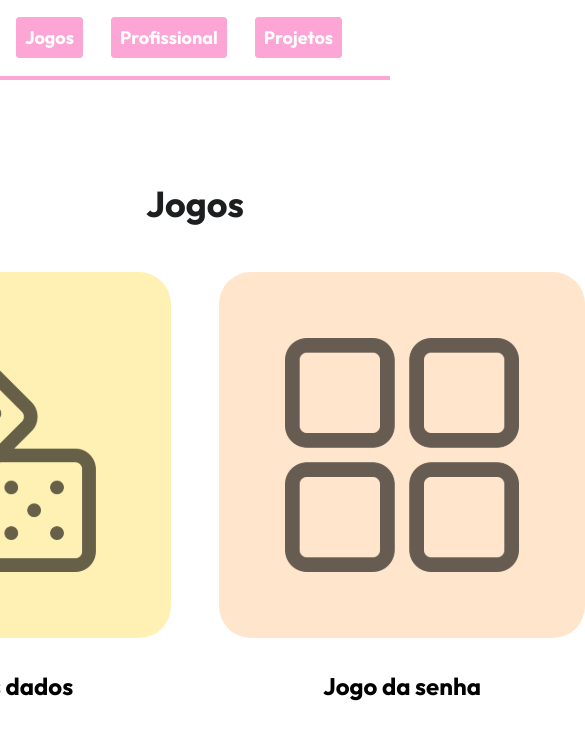
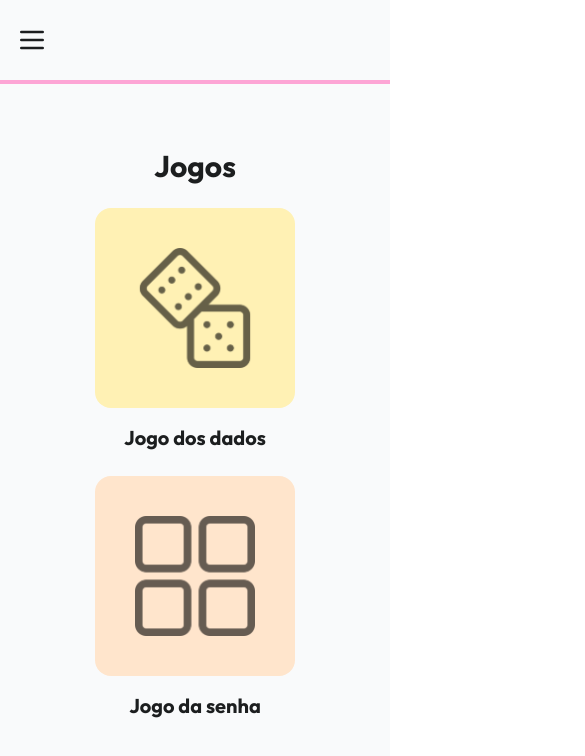
Before and after one commit to M-msdias/portfolio-front-end, a Next.js app in the folder meu-portfolio/: page /jogos in a window 390 px wide. Shown: the top 756 px of the page, 585 px wide, since content can reach past the window. Built offline with nearby package versions, Linux system fonts and the light colour scheme.

Commit message:
Adicionado responsividade

```diff
--- a/meu-portfolio/src/app/(paginas)/jogos/page.js
+++ b/meu-portfolio/src/app/(paginas)/jogos/page.js
@@ -1,27 +1,56 @@
 import Image from "next/image";
+import Link from "next/link";
 
-export default function Jogos () {
+export default function Jogos() {
   return (
-        <div className="flex flex-col gap-12">
-            <h1 className="text-4xl font-bold text-[#1C1E1F] text-center mt-[104px]">Jogos</h1>
-            <main className="flex justify-center gap-12">
-                <a target="_blank" href="https://programacao-front-end-atividade-2.vercel.app/">
-                    <div className="flex flex-col items-center justify-center gap-8">
-                        <div className="bg-[#FFF1B4] w-[366px] h-[366px] rounded-4xl flex flex-col items-center justify-center">
-                            <Image src="/dados.svg" alt="Ícone dado" height={234} width={234} />
+    <div className="min-h-screen bg-gray-50">
+      <div className="flex flex-col gap-6 sm:gap-12">
+        <h1 className="text-3xl sm:text-4xl font-bold text-[#1C1E1F] text-center mt-16 sm:mt-[104px]">
+          Jogos
+        </h1>
+        <main className="flex flex-col sm:flex-row justify-center gap-6 sm:gap-12 px-4 sm:px-8">
+          <a
+            target="_blank"
+            href="https://programacao-front-end-atividade-2.vercel.app/"
+            rel="noopener noreferrer"
+            className="transform transition-transform duration-300 hover:scale-105"
+          >
+            <div className="flex flex-col items-center justify-center gap-4 sm:gap-8">
+              <div className="bg-[#FFF1B4] w-[200px] h-[200px] sm:w-[366px] sm:h-[366px] rounded-2xl sm:rounded-4xl flex flex-col items-center justify-center">
+                <Image
+                  src="/dados.svg"
+                  alt="Dados ícone"
+                  height={120}
+                  width={120}
+                  className="sm:w-[234px] sm:h-[234px]"
+                />
               </div>
-                        <p className="font-bold text-2xl">Jogo dos dados</p>
+              <p className="font-bold text-xl sm:text-2xl text-[#1C1E1F] text-center">
+                Jogo dos dados
+              </p>
             </div>
           </a>
-                <a target="_blank" href="/jogos/jogoSenha">
-                    <div className="flex flex-col items-center justify-center gap-8">
-                        <div className="w-[366px] h-[366px] bg-[#FFE5CC] rounded-4xl flex flex-col items-center justify-center">
-                            <Image src="/senha.svg" alt="Ícone dado" height={234} width={234} />
+          <Link
+            href="/jogos/jogoSenha"
+            className="transform transition-transform duration-300 hover:scale-105"
+          >
+            <div className="flex flex-col items-center justify-center gap-4 sm:gap-8">
+              <div className="w-[200px] h-[200px] sm:w-[366px] sm:h-[366px] bg-[#FFE5CC] rounded-2xl sm:rounded-4xl flex flex-col items-center justify-center">
+                <Image
+                  src="/senha.svg"
+                  alt="Senha ícone"
+                  height={120}
+                  width={120}
+                  className="sm:w-[234px] sm:h-[234px]"
+                />
               </div>
-                        <p className="font-bold text-2xl">Jogo da senha</p>
+              <p className="font-bold text-xl sm:text-2xl text-[#1C1E1F] text-center">
+                Jogo da senha
+              </p>
             </div>
-                </a>
+          </Link>
         </main>
       </div>
-    )
+    </div>
+  );
 }
--- a/meu-portfolio/src/app/componentes/header/index.js
+++ b/meu-portfolio/src/app/componentes/header/index.js
@@ -1,14 +1,50 @@
+"use client"
+
+import { useState } from "react";
 import Link from "next/link";
 
 export default function Header() {
+  const [isMenuOpen, setIsMenuOpen] = useState(false);
+
+  const toggleMenu = () => {
+    setIsMenuOpen(!isMenuOpen);
+  };
+
   return (
-    <header>
-      <nav>
-        <ul className="text-lg font-bold text-white flex gap-x-7 justify-end px-12 py-6 border-b-4 border-pink-300">
+    <header className="bg-gray-50">
+      <nav className="px-4 sm:px-12 py-6 border-b-4 border-pink-300">
+        <div className="flex justify-between items-center">
+          <button
+            className="sm:hidden text-[#1C1E1F] focus:outline-none"
+            onClick={toggleMenu}
+            aria-label="Toggle menu"
+          >
+            <svg
+              className="w-8 h-8"
+              fill="none"
+              stroke="currentColor"
+              viewBox="0 0 24 24"
+              xmlns="http://www.w3.org/2000/svg"
+            >
+              <path
+                strokeLinecap="round"
+                strokeLinejoin="round"
+                strokeWidth={2}
+                d={isMenuOpen ? "M6 18L18 6M6 6l12 12" : "M4 6h16M4 12h16M4 18h16"}
+              />
+            </svg>
+          </button>
+        </div>
+        <ul
+          className={`text-lg font-bold text-white flex gap-x-8 justify-end mt-4 sm:mt-0 sm:flex sm:gap-x-8 ${
+            isMenuOpen ? "flex flex-col gap-y-4 items-center" : "hidden sm:flex"
+          }`}
+        >
           <li>
             <Link
               href="/"
-              className="w-24 bg-pink-300 text-white duration-200 ease-in-out hover:text-pink-300 hover:bg-white border-1 border-pink-300 rounded-sm p-2 text-center"
+              className="w-32 sm:w-28 bg-pink-300 text-white duration-200 ease-in-out hover:text-pink-300 hover:bg-white border border-pink-300 rounded-sm p-1 text-center block"
+              onClick={() => setIsMenuOpen(false)}
             >
               Início
             </Link>
@@ -16,7 +52,8 @@ export default function Header() {
           <li>
             <Link
               href="/sobre"
-              className="w-24 bg-pink-300 text-white duration-200 ease-in-out hover:text-pink-300 hover:bg-white border-1 border-pink-300 rounded-sm p-2 text-center"
+              className="w-32 sm:w-28 bg-pink-300 text-white duration-200 ease-in-out hover:text-pink-300 hover:bg-white border border-pink-300 rounded-sm p-1 text-center block"
+              onClick={() => setIsMenuOpen(false)}
             >
               Sobre
             </Link>
@@ -24,7 +61,8 @@ export default function Header() {
           <li>
             <Link
               href="/formacoes"
-              className="w-24 bg-pink-300 text-white duration-200 ease-in-out hover:text-pink-300 hover:bg-white border-1 border-pink-300 rounded-sm p-2 text-center"
+              className="w-32 sm:w-28 bg-pink-300 text-white duration-200 ease-in-out hover:text-pink-300 hover:bg-white border border-pink-300 rounded-sm p-1 text-center block"
+              onClick={() => setIsMenuOpen(false)}
             >
               Formações
             </Link>
@@ -32,7 +70,8 @@ export default function Header() {
           <li>
             <Link
               href="/jogos"
-              className="w-24 bg-pink-300 text-white duration-200 ease-in-out hover:text-pink-300 hover:bg-white border-1 border-pink-300 rounded-sm p-2 text-center"
+              className="w-32 sm:w-28 bg-pink-300 text-white duration-200 ease-in-out hover:text-pink-300 hover:bg-white border border-pink-300 rounded-sm p-1 text-center block"
+              onClick={() => setIsMenuOpen(false)}
             >
               Jogos
             </Link>
@@ -40,15 +79,17 @@ export default function Header() {
           <li>
             <Link
               href="/profissional"
-              className="w-24 bg-pink-300 text-white duration-200 ease-in-out hover:text-pink-300 hover:bg-white border-1 border-pink-300 rounded-sm p-2 text-center"
+              className="w-32 sm:w-28 bg-pink-300 text-white duration-200 ease-in-out hover:text-pink-300 hover:bg-white border border-pink-300 rounded-sm p-1 text-center block"
+              onClick={() => setIsMenuOpen(false)}
             >
               Profissional
             </Link>
           </li>
-           <li>
+          <li>
             <Link
               href="/projetos"
-              className="w-24 bg-pink-300 text-white duration-200 ease-in-out hover:text-pink-300 hover:bg-white border-1 border-pink-300 rounded-sm p-2 text-center"
+              className="w-32 sm:w-28 bg-pink-300 text-white duration-200 ease-in-out hover:text-pink-300 hover:bg-white border border-pink-300 rounded-sm p-1 text-center block"
+              onClick={() => setIsMenuOpen(false)}
             >
               Projetos
             </Link>
--- a/meu-portfolio/src/app/page.js
+++ b/meu-portfolio/src/app/page.js
@@ -4,46 +4,46 @@ import Link from "next/link";
 export default function Home() {
   return (
     <div className="min-h-screen bg-gray-50">
-      <main className="flex flex-col gap-12">
-        <section className="h-96 bg-[#FFE0DD] flex flex-col justify-between px-6 py-4">
-          <h1 className="text-3xl font-bold text-[#695f5e]">
+      <main className="flex flex-col gap-8 sm:gap-12">
+        <section className="h-64 sm:h-96 bg-[#FFE0DD] flex flex-col justify-between px-4 sm:px-6 py-3 sm:py-4">
+          <h1 className="text-2xl sm:text-3xl font-bold text-[#695f5e]">
             Marcela Dias <br /> Desenvolvedora e Designer
           </h1>
-          <div className="flex gap-x-6">
+          <div className="flex gap-x-4 sm:gap-x-6">
             <a href="#" target="_blank" rel="noopener noreferrer">
-              <Image src="/email.svg" height={47} width={47} alt="Email ícone" />
+              <Image src="/email.svg" height={40} width={40} alt="Email ícone" className="sm:w-[47px] sm:h-[47px]" />
             </a>
             <a href="#" target="_blank" rel="noopener noreferrer">
-              <Image src="/github.svg" height={47} width={47} alt="Github ícone" />
+              <Image src="/github.svg" height={40} width={40} alt="Github ícone" className="sm:w-[47px] sm:h-[47px]" />
             </a>
             <a href="#" target="_blank" rel="noopener noreferrer">
-              <Image src="/linkedin.svg" height={47} width={47} alt="Linkedin ícone" />
+              <Image src="/linkedin.svg" height={40} width={40} alt="Linkedin ícone" className="sm:w-[47px] sm:h-[47px]" />
             </a>
           </div>
         </section>
-        <section className="flex flex-wrap justify-center gap-12 px-4">
+        <section className="flex flex-wrap justify-center gap-6 sm:gap-12 px-4 sm:px-8">
           <Link href="/jogos" className="transform transition-transform duration-300 hover:scale-105">
-            <div className="w-[248px] h-[248px] bg-[#FEF0B3] flex flex-col justify-center gap-4 items-center rounded-2xl">
-              <div className="w-[125px] h-[125px] bg-white rounded-full flex justify-center items-center">
-                <Image src="/jogos.svg" height={76} width={76} alt="Jogos ícone" />
+            <div className="w-[160px] h-[160px] sm:w-[248px] sm:h-[248px] bg-[#FEF0B3] flex flex-col justify-center gap-4 items-center rounded-2xl">
+              <div className="w-[80px] h-[80px] sm:w-[125px] sm:h-[125px] bg-white rounded-full flex justify-center items-center">
+                <Image src="/jogos.svg" height={48} width={48} alt="Jogos ícone" className="sm:w-[76px] sm:h-[76px]" />
               </div>
-              <p className="font-bold text-2xl text-[#1C1E1F] text-center">Jogos</p>
+              <p className="font-bold text-xl sm:text-2xl text-[#1C1E1F] text-center">Jogos</p>
             </div>
           </Link>
           <Link href="/formacoes" className="transform transition-transform duration-300 hover:scale-105">
-            <div className="w-[248px] h-[248px] bg-[#FFE5CC] flex flex-col justify-center gap-4 items-center rounded-2xl">
-              <div className="w-[125px] h-[125px] bg-white rounded-full flex justify-center items-center">
-                <Image src="/formacao.svg" height={76} width={76} alt="Formação ícone" />
+            <div className="w-[160px] h-[160px] sm:w-[248px] sm:h-[248px] bg-[#FFE5CC] flex flex-col justify-center gap-4 items-center rounded-2xl">
+              <div className="w-[80px] h-[80px] sm:w-[125px] sm:h-[125px] bg-white rounded-full flex justify-center items-center">
+                <Image src="/formacao.svg" height={48} width={48} alt="Formação ícone" className="sm:w-[76px] sm:h-[76px]" />
               </div>
-              <p className="font-bold text-2xl text-[#1C1E1F] text-center">Formação</p>
+              <p className="font-bold text-xl sm:text-2xl text-[#1C1E1F] text-center">Formação</p>
             </div>
           </Link>
           <Link href="/profissional" className="transform transition-transform duration-300 hover:scale-105">
-            <div className="w-[248px] h-[248px] bg-[#FFD2D5] flex flex-col justify-center gap-4 items-center rounded-2xl">
-              <div className="w-[125px] h-[125px] bg-white rounded-full flex justify-center items-center">
-                <Image src="/profissional.svg" height={76} width={76} alt="Profissional ícone" />
+            <div className="w-[160px] h-[160px] sm:w-[248px] sm:h-[248px] bg-[#FFD2D5] flex flex-col justify-center gap-4 items-center rounded-2xl">
+              <div className="w-[80px] h-[80px] sm:w-[125px] sm:h-[125px] bg-white rounded-full flex justify-center items-center">
+                <Image src="/profissional.svg" height={48} width={48} alt="Profissional ícone" className="sm:w-[76px] sm:h-[76px]" />
               </div>
-              <p className="font-bold text-2xl text-[#1C1E1F] text-center">Profissional</p>
+              <p className="font-bold text-xl sm:text-2xl text-[#1C1E1F] text-center">Profissional</p>
             </div>
           </Link>
         </section>
```
Also changed, not shown: meu-portfolio/src/app/(paginas)/formacoes/page.js (+24 -13 lines), meu-portfolio/src/app/(paginas)/jogos/jogoSenha/page.js (+26 -17 lines), meu-portfolio/src/app/(paginas)/profissional/page.js (+20 -12 lines), meu-portfolio/src/app/(paginas)/sobre/page.js (+38 -23 lines), meu-portfolio/src/app/componentes/cardFormacao/index.js (+15 -7 lines), meu-portfolio/src/app/componentes/cardProfissional/index.js (+15 -7 lines). Lines whose indentation alone changed are shown as unchanged.
